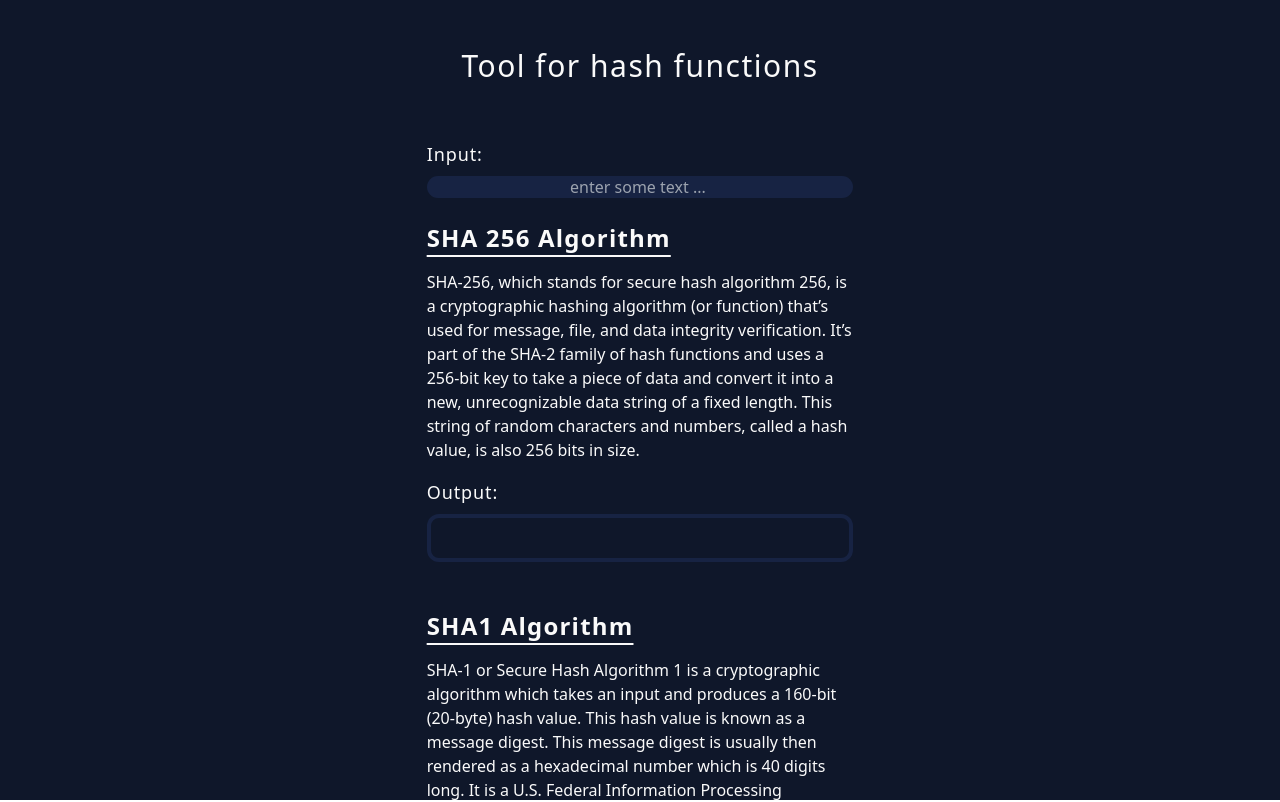
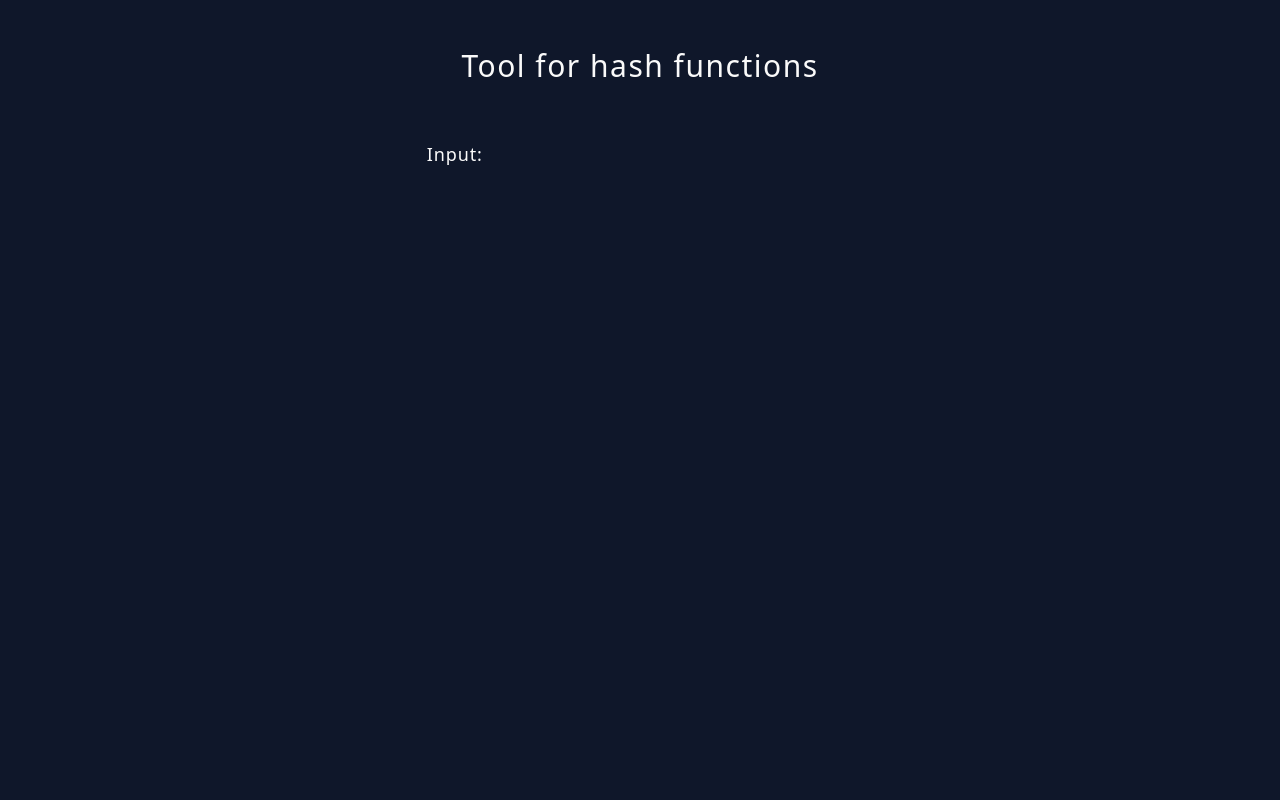
Before and after one commit to robotron4/hashing, a React (Vite) app: page / in a window 1280 px wide. Shown: the top 802 px of the page. Built offline with nearby package versions, Linux system fonts and the light colour scheme.

Commit message:
add react router

```diff
--- a/package.json
+++ b/package.json
@@ -12,7 +12,8 @@
   "dependencies": {
     "hash.js": "^1.1.7",
     "react": "^18.2.0",
-    "react-dom": "^18.2.0"
+    "react-dom": "^18.2.0",
+    "react-router-dom": "^6.21.0"
   },
   "devDependencies": {
     "@types/react": "^18.2.43",
--- a/src/main.jsx
+++ b/src/main.jsx
@@ -2,9 +2,26 @@ import React from "react";
 import ReactDOM from "react-dom/client";
 import App from "./App.jsx";
 import "./index.css";
+import { createBrowserRouter, RouterProvider } from "react-router-dom";
+import RootLayout from "./routes/RootLayout.jsx";
+import Sha1 from "./Sha1.jsx";
+
+const router = createBrowserRouter([
+  {
+    path: "/",
+    element: <RootLayout />,
+    children: [
+      {
+        path: "/Sha1",
+        element: <Sha1 />,
+      },
+    ],
+  },
+]);
 
 ReactDOM.createRoot(document.getElementById("root")).render(
   <React.StrictMode>
-    <App />
+    {/* <App /> */}
+    <RouterProvider router={router} />
   </React.StrictMode>
 );
--- /dev/null
+++ b/src/routes/RootLayout.jsx
@@ -0,0 +1,22 @@
+import { Outlet } from "react-router-dom";
+
+export default function RootLayout() {
+  return (
+    <body className="bg-background h-screen text-zinc-50 flex flex-col">
+      <h1 className="text-3xl mx-auto my-12 tracking-wider">
+        Tool for hash functions
+      </h1>
+      <p className="text-lg mx-auto my-2 tracking-wider w-1/3 ">Input:</p>
+      {/* <input
+        type="text"
+        placeholder="enter some text ... "
+        value={text}
+        className="text-zinc-50 w-1/3 mx-auto h-24 text-center bg-background-soft rounded-xl"
+        onChange={(e) => setText(e.target.value)}
+      /> */}
+      <Outlet />
+      {/* <SHA256 text={text} />
+      <SHA1 text={text} /> */}
+    </body>
+  );
+}
```
Also changed, not shown: 1 other file (tests, documents, lock files or other folders).
